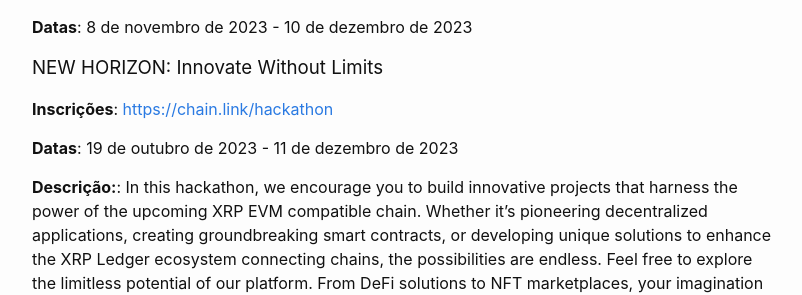
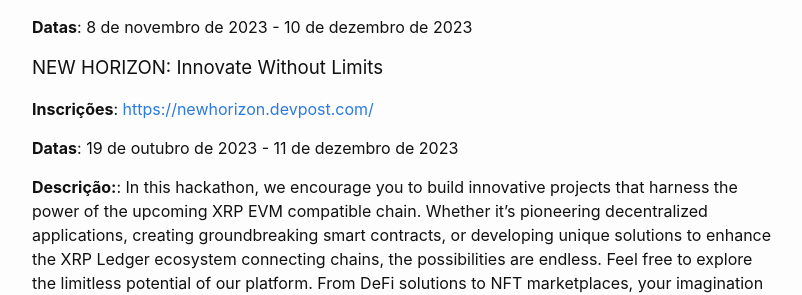
Before and after one commit to polichain/jekyll-website, a Jekyll site: the page built from index.markdown, in a window 1280 px wide. Shown: the part 1025-1320 px from the top of the page, without its empty margins (238-1040 px from the left). Built offline with Jekyll 4.4.1, drawn with Linux system fonts in a browser that asks for light colours; comment, search, counter and statistics services are not loaded; some of the changed lines change nothing that is shown.

Commit message:
fix links

```diff
--- a/index.markdown
+++ b/index.markdown
@@ -40,7 +40,7 @@
 **Datas**: 8 de novembro de 2023 - 10 de dezembro de 2023
 
 ### NEW HORIZON: Innovate Without Limits
-**Inscrições**: [https://chain.link/hackathon](https://chain.link/hackathon)
+**Inscrições**: [https://newhorizon.devpost.com/](https://newhorizon.devpost.com/)
 
 **Datas**: 19 de outubro de 2023 - 11 de dezembro de 2023
 
```
